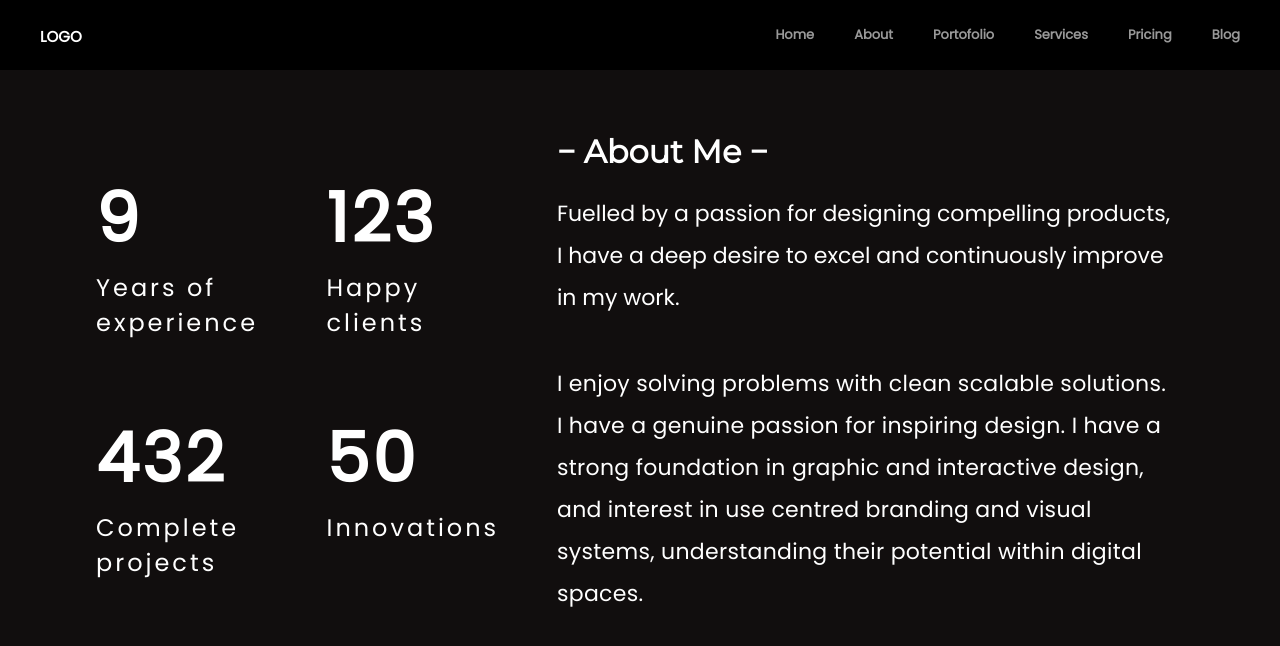
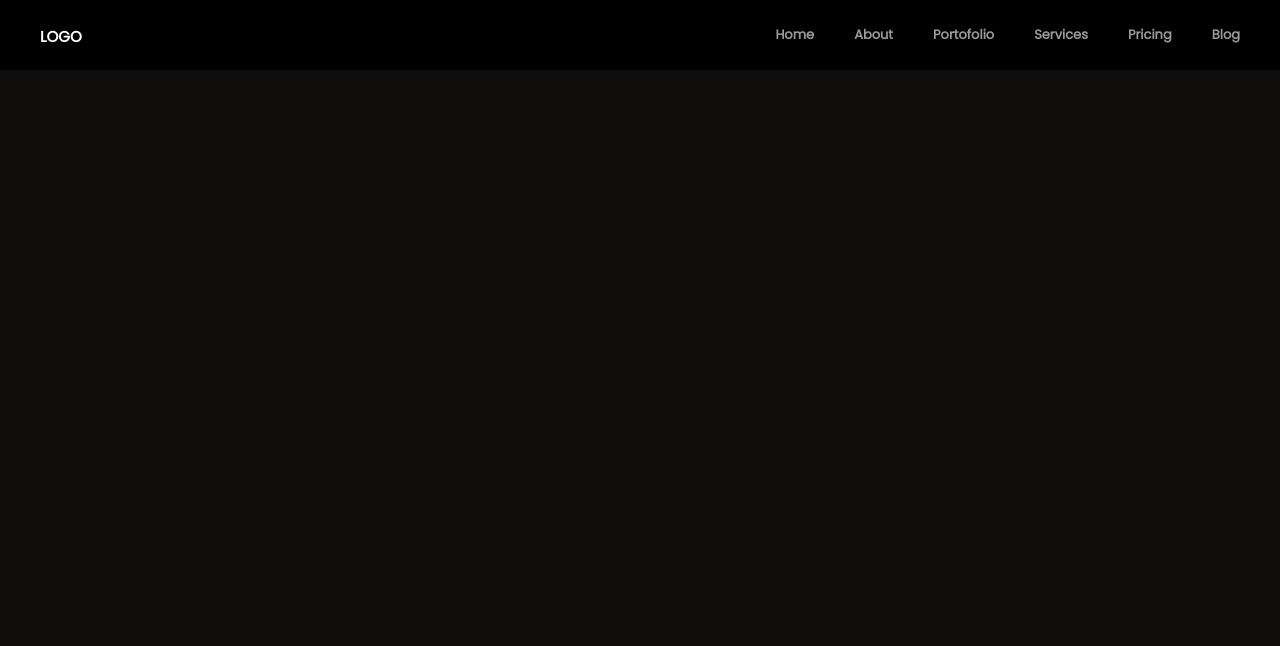
Before and after one commit to dikyriz/landing-page1, a React (Create React App) app: page /about in a window 1280 px wide. Shown: the top 646 px of the page. Built offline with nearby package versions, Linux system fonts and the light colour scheme.

Commit message:
update pages

```diff
--- a/src/pages/About.js
+++ b/src/pages/About.js
@@ -1,42 +1,7 @@
 export default function About () {
     return (
-        <section className="section-about">
-        <div className="about-item-header">
-            <h1 className="about-title">&#8722; About Me &#8722;</h1>
+        <section className="">
 
-            <p className="about-description">
-                Fuelled by a passion for designing compelling products,
-                I have a deep desire to excel and continuously improve
-                in my work.
-                <span className="about-description-child">I enjoy solving problems with clean scalable solutions.
-                I have a genuine passion for inspiring design.
-                I have a strong foundation in graphic and interactive design,
-                and interest in use centred branding and visual
-                systems, understanding their potential within digital
-                spaces.</span>
-            </p>
-        </div>
-
-        <div className="about-item">
-            <h1 className="about-item-title">9
-            <span className="about-item-description">Years of experience</span>
-            </h1>
-
-            <h1 className="about-item-title">123
-            <span className="about-item-description">Happy clients</span>
-            </h1>
-
-        </div>
-
-        <div className="about-item">
-            <h1 className="about-item-title">432
-            <span className="about-item-description">Complete projects</span>
-            </h1>
-
-            <h1 className="about-item-title">50
-            <span className="about-item-description">Innovations</span>
-            </h1>
-        </div>
 
 
         </section>
```
